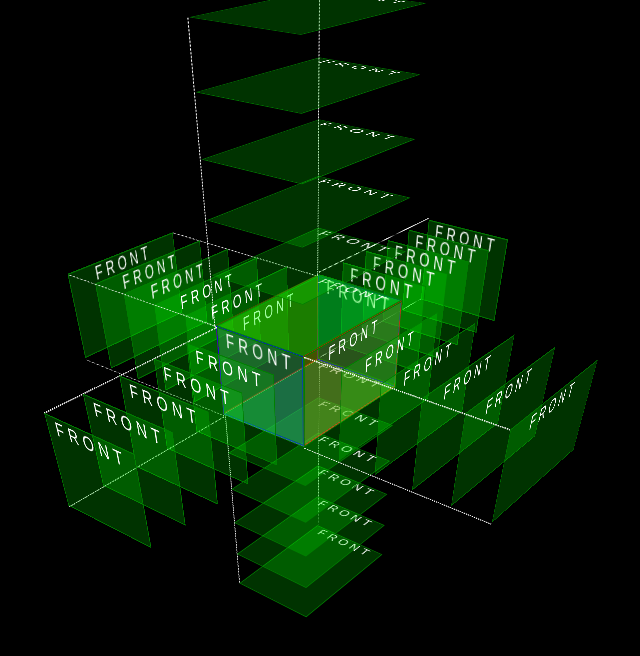
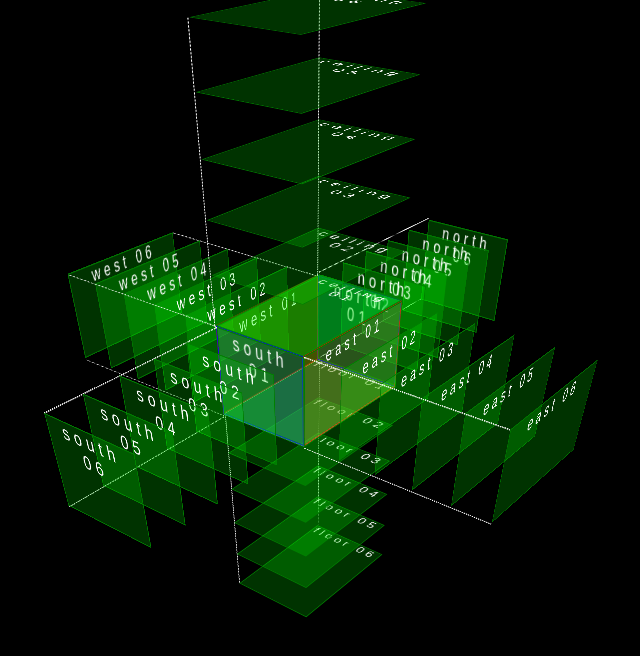
Before and after one commit to angelolucas/3d-room, a React app: page / in a window 1280 px wide. Shown: the top 656 px of the page, without its empty margins (329-969 px from the left). Built offline with nearby package versions, Linux system fonts and the light colour scheme; the HTML template or start-up script is replaced by a standard one.

Commit message:
layers name

```diff
--- a/src/App.js
+++ b/src/App.js
@@ -10,132 +10,132 @@ class App extends Component {
           <div className="room__floor">
             <div className="room__wall__layers">
               <div className="room__wall__layer-position">
-                <div className="room__wall__layer">FRONT</div>
+                <div className="room__wall__layer">floor 01</div>
               </div>
               <div className="room__wall__layer-position">
-                <div className="room__wall__layer">FRONT</div>
+                <div className="room__wall__layer">floor 02</div>
               </div>
               <div className="room__wall__layer-position">
-                <div className="room__wall__layer">FRONT</div>
+                <div className="room__wall__layer">floor 03</div>
               </div>
               <div className="room__wall__layer-position">
-                <div className="room__wall__layer">FRONT</div>
+                <div className="room__wall__layer">floor 04</div>
               </div>
               <div className="room__wall__layer-position">
-                <div className="room__wall__layer">FRONT</div>
+                <div className="room__wall__layer">floor 05</div>
               </div>
               <div className="room__wall__layer-position">
-                <div className="room__wall__layer">FRONT</div>
+                <div className="room__wall__layer">floor 06</div>
               </div>
             </div>
           </div>
           <div className="room__ceiling">
             <div className="room__wall__layers">
               <div className="room__wall__layer-position">
-                <div className="room__wall__layer">FRONT</div>
+                <div className="room__wall__layer">ceiling 01</div>
               </div>
               <div className="room__wall__layer-position">
-                <div className="room__wall__layer">FRONT</div>
+                <div className="room__wall__layer">ceiling 02</div>
               </div>
               <div className="room__wall__layer-position">
-                <div className="room__wall__layer">FRONT</div>
+                <div className="room__wall__layer">ceiling 03</div>
               </div>
               <div className="room__wall__layer-position">
-                <div className="room__wall__layer">FRONT</div>
+                <div className="room__wall__layer">ceiling 04</div>
               </div>
               <div className="room__wall__layer-position">
-                <div className="room__wall__layer">FRONT</div>
+                <div className="room__wall__layer">ceiling 05</div>
               </div>
               <div className="room__wall__layer-position">
-                <div className="room__wall__layer">FRONT</div>
+                <div className="room__wall__layer">ceiling 06</div>
               </div>
             </div>
           </div>
           <div className="room__wall room__wall--north">
             <div className="room__wall__layers">
               <div className="room__wall__layer-position">
-                <div className="room__wall__layer">FRONT</div>
+                <div className="room__wall__layer">north 01</div>
               </div>
               <div className="room__wall__layer-position">
-                <div className="room__wall__layer">FRONT</div>
+                <div className="room__wall__layer">north 02</div>
               </div>
               <div className="room__wall__layer-position">
-                <div className="room__wall__layer">FRONT</div>
+                <div className="room__wall__layer">north 03</div>
               </div>
               <div className="room__wall__layer-position">
-                <div className="room__wall__layer">FRONT</div>
+                <div className="room__wall__layer">north 04</div>
               </div>
               <div className="room__wall__layer-position">
-                <div className="room__wall__layer">FRONT</div>
+                <div className="room__wall__layer">north 05</div>
               </div>
               <div className="room__wall__layer-position">
-                <div className="room__wall__layer">FRONT</div>
+                <div className="room__wall__layer">north 06</div>
               </div>
             </div>
           </div>
           <div className="room__wall room__wall--south">
             <div className="room__wall__layers">
               <div className="room__wall__layer-position">
-                <div className="room__wall__layer">FRONT</div>
+                <div className="room__wall__layer">south 01</div>
               </div>
               <div className="room__wall__layer-position">
-                <div className="room__wall__layer">FRONT</div>
+                <div className="room__wall__layer">south 02</div>
               </div>
               <div className="room__wall__layer-position">
-                <div className="room__wall__layer">FRONT</div>
+                <div className="room__wall__layer">south 03</div>
               </div>
               <div className="room__wall__layer-position">
-                <div className="room__wall__layer">FRONT</div>
+                <div className="room__wall__layer">south 04</div>
               </div>
               <div className="room__wall__layer-position">
-                <div className="room__wall__layer">FRONT</div>
+                <div className="room__wall__layer">south 05</div>
               </div>
               <div className="room__wall__layer-position">
-                <div className="room__wall__layer">FRONT</div>
+                <div className="room__wall__layer">south 06</div>
               </div>
             </div>
           </div>
           <div className="room__wall room__wall--east">
             <div className="room__wall__layers">
               <div className="room__wall__layer-position">
-                <div className="room__wall__layer">FRONT</div>
+                <div className="room__wall__layer">east 01</div>
               </div>
               <div className="room__wall__layer-position">
-                <div className="room__wall__layer">FRONT</div>
+                <div className="room__wall__layer">east 02</div>
               </div>
               <div className="room__wall__layer-position">
-                <div className="room__wall__layer">FRONT</div>
+                <div className="room__wall__layer">east 03</div>
               </div>
               <div className="room__wall__layer-position">
-                <div className="room__wall__layer">FRONT</div>
+                <div className="room__wall__layer">east 04</div>
               </div>
               <div className="room__wall__layer-position">
-                <div className="room__wall__layer">FRONT</div>
+                <div className="room__wall__layer">east 05</div>
               </div>
               <div className="room__wall__layer-position">
-                <div className="room__wall__layer">FRONT</div>
+                <div className="room__wall__layer">east 06</div>
               </div>
             </div>
           </div>
           <div className="room__wall room__wall--west">
             <div className="room__wall__layers">
               <div className="room__wall__layer-position">
-                <div className="room__wall__layer">FRONT</div>
+                <div className="room__wall__layer">west 01</div>
               </div>
               <div className="room__wall__layer-position">
-                <div className="room__wall__layer">FRONT</div>
+                <div className="room__wall__layer">west 02</div>
               </div>
               <div className="room__wall__layer-position">
-                <div className="room__wall__layer">FRONT</div>
+                <div className="room__wall__layer">west 03</div>
               </div>
               <div className="room__wall__layer-position">
-                <div className="room__wall__layer">FRONT</div>
+                <div className="room__wall__layer">west 04</div>
               </div>
               <div className="room__wall__layer-position">
-                <div className="room__wall__layer">FRONT</div>
+                <div className="room__wall__layer">west 05</div>
               </div>
               <div className="room__wall__layer-position">
-                <div className="room__wall__layer">FRONT</div>
+                <div className="room__wall__layer">west 06</div>
               </div>
             </div>
           </div>
```
